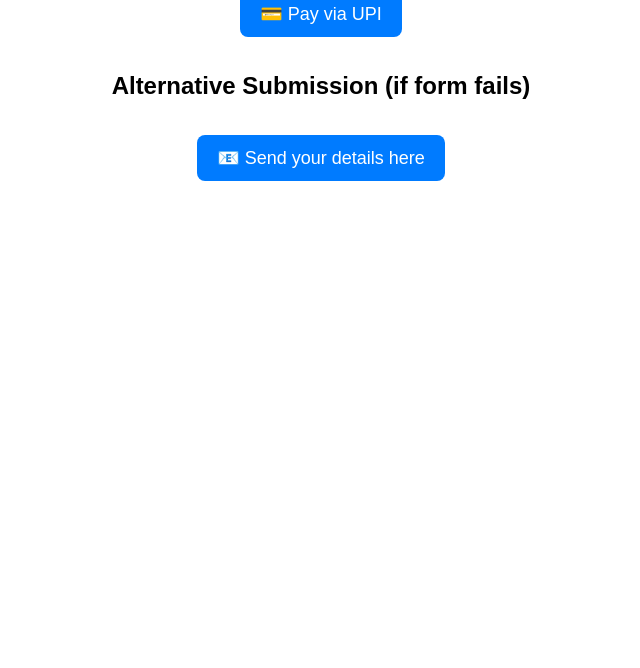
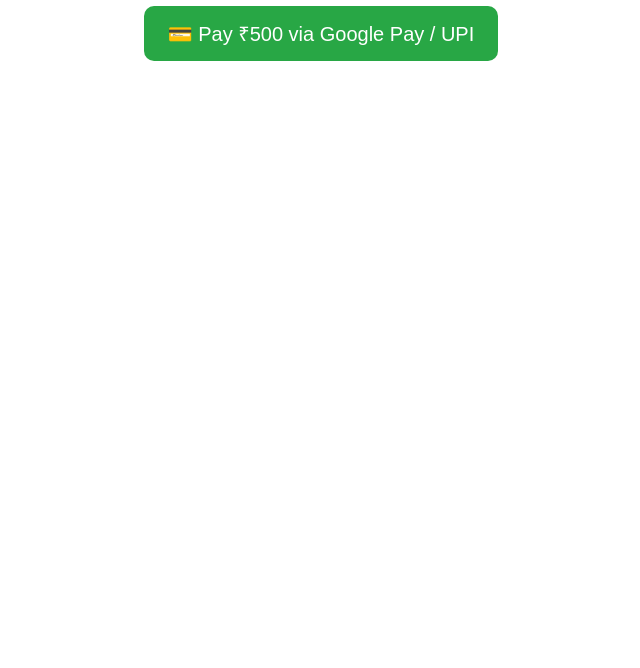
Before and after one commit to HaashimMirza/manaul-quran-upi-pay, a plain HTML site: page index.html in a window 1280 px wide. Shown: the part 132-800 px from the top of the page, without its empty margins (319-959 px from the left). Drawn offline with Linux system fonts and the light colour scheme.

Commit message:
Updated index.html

```diff
--- a/index.html
+++ b/index.html
@@ -2,41 +2,33 @@
 <html>
 <head>
   <meta charset="UTF-8">
-  <title>Payment & Submission</title>
+  <title>Payment</title>
   <style>
     body {
       font-family: Arial, sans-serif;
       text-align: center;
-      margin-top: 50px;
+      margin-top: 80px;
     }
     a.button {
       display: inline-block;
-      padding: 12px 20px;
-      margin: 15px;
-      font-size: 18px;
+      padding: 14px 24px;
+      font-size: 20px;
       color: white;
-      background-color: #007bff;
+      background-color: #28a745;
       text-decoration: none;
-      border-radius: 8px;
+      border-radius: 10px;
     }
     a.button:hover {
-      background-color: #0056b3;
+      background-color: #218838;
     }
   </style>
 </head>
 <body>
-  <h1>Complete Your Payment</h1>
+  <h1>Proceed to Payment</h1>
 
-  <!-- UPI Payment Button -->
-  <a href="upi://pay?pa=mirzaarmash@okhdfcbank&pn=YOUR%20NAME&am=500&cu=INR" class="button">
-    💳 Pay via UPI
-  </a>
-
-  <h2>Alternative Submission (if form fails)</h2>
-  <!-- Email Button -->
-  <a href="mailto:manarulquran.education@gmail.com?subject=Details%20Submission&body=Please%20fill%20the%20details%20below:%0A%0AFull%20Name:%20________________%0AMobile%20Number%20(With%20Country%20Code):%20________________%0ADate%20of%20Birth:%20________________%0AGender%20(Male/Female):%20________________%0AStreet%20Address:%20________________%0ACountry:%20________________%0AState:%20________________%0ACity:%20________________%0ACurrent%20Qualification%20(Primary,%20Secondary,%20Undergraduate,%20Postgraduate):%20________________%0A%0A---%0A***%20PLEASE%20ATTACH%20YOUR%20PAYMENT%20RECEIPT%20BELOW%20***"
-     class="button" target="_blank">
-     📧 Send your details here
+  <!-- Direct UPI Payment Button -->
+  <a href="upi://pay?pa=mirzaarmash@okhdfcbank&pn=ManarUlQuran&am=500&cu=INR" class="button">
+    💳 Pay ₹500 via Google Pay / UPI
   </a>
 </body>
 </html>
```
